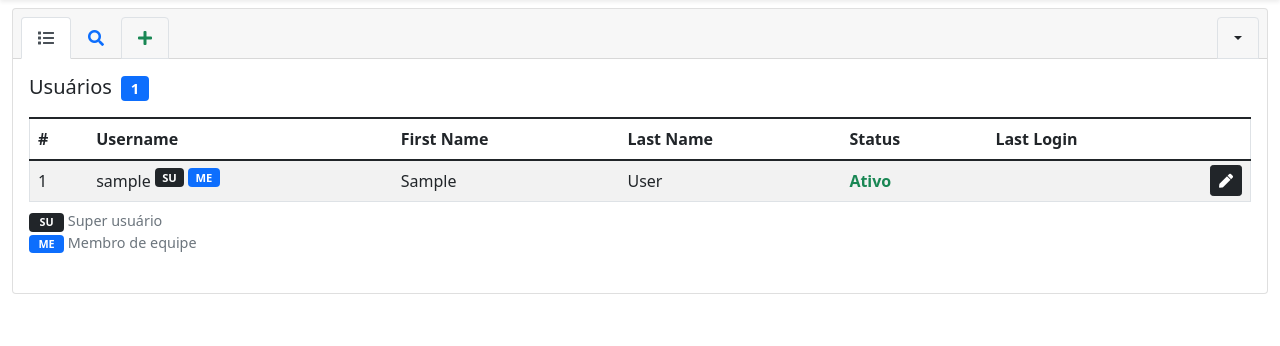
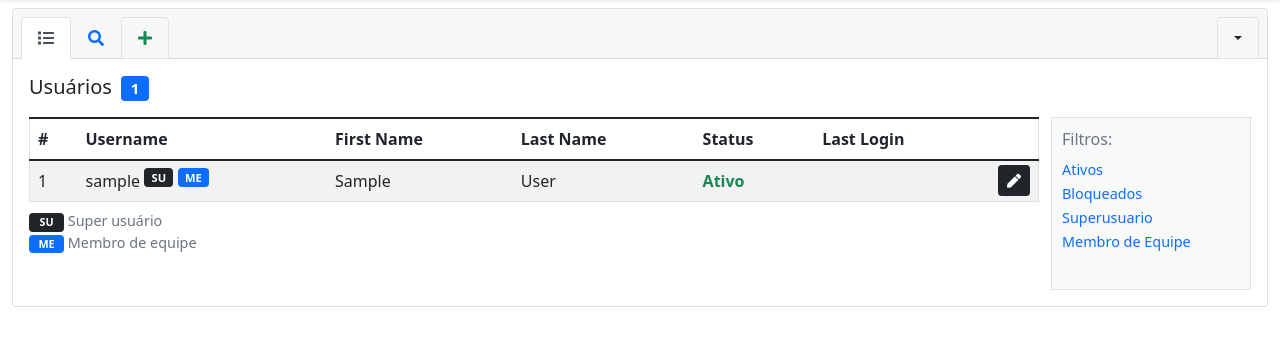
Before and after one commit to castelhano/dot, a Django app: page /core_usuarios in a window 1280 px wide. Shown: the part 45-391 px from the top of the page. Run offline with Django 3.2, Linux system fonts and the light colour scheme; the visitor is signed in with stand-in values (Sample User, id 1); data comes from the database, SQL or seed files in the repository; some libraries are stand-ins or nearby versions.

Commit message:
Consolidado biblioteca update_url.js

```diff
--- a/dot/app/core/views.py
+++ b/dot/app/core/views.py
@@ -43,17 +43,21 @@ def grupos(request):
 @permission_required('auth.view_user')
 def usuarios(request):
     usuarios = User.objects.all().order_by('username')
-    if request.method == 'POST':
-        if request.POST['pesquisa'] != '':
-            if request.POST['pesquisa'][-1] == '*':
-                if request.POST['pesquisa'] == 'super*':
-                    usuarios = usuarios.filter(is_superuser=True)
-                elif request.POST['pesquisa'] == 'membro*':
-                    usuarios = usuarios.filter(is_staff=True)
-                elif request.POST['pesquisa'] == 'inativo*':
-                    usuarios = usuarios.filter(is_active=False)
-            else:
-                usuarios = usuarios.filter(username__contains=request.POST['pesquisa'])
+    if request.GET:
+        if request.GET.get('pesquisa'):
+            usuarios = usuarios.filter(username__contains=request.GET.get('pesquisa'))
+        params = {}
+        fields = ['email','is_superuser','is_staff','is_active']
+        for p in request.GET:
+            if request.GET[p] in fields:
+                cleaned_data = ''
+                if request.GET[p] != 'True' and request.GET[p] != 'False':
+                    params[p] = request.GET[p]
+                elif request.GET[p] == 'True':
+                    params[p] = True
+                else:
+                    params[p] = False
+        usuarios = usuarios.filter(**params)
     return render(request,'core/usuarios.html',{'usuarios':usuarios})
 
 @login_required
--- a/dot/static/css/dot.css
+++ b/dot/static/css/dot.css
@@ -30,12 +30,17 @@ VERSION: 1.0
 
 .widget-thumb-img{position: relative;height: 150px;border: 3px solid #dee2e6;border-radius: .25rem;}
 .widget-thumb-controls{margin-top: 5px;}
+
+.filter-container{background-color: #F8F9FA;border:1px solid rgb(222, 226, 230);padding: 12px 10px 20px;min-width: 200px;}
+.filter-container a{text-decoration: none;color: #0d6efd!important;cursor: pointer;font-size:0.9rem;}
+.filter-container a.active{font-weight: bold;}
 @media(max-width: 992px){
   .rotate-lg--90{transform: rotateZ(-90deg);}
   .rotate-lg-90{transform: rotateZ(90deg);}
   .widget-thumb-container{margin-bottom:5px;margin-left:12px;width: 97.5%;display: flex;flex-direction: row;justify-content: flex-start;}
   .widget-thumb-img{height: 100px;border: 1px solid #dee2e6;}
   .widget-thumb-controls{margin-top: 0px;margin-left: 15px;}
+  .filter-container{padding-bottom: 0px;margin-bottom: 5px;}
 }
 .fs-7{font-size: 0.9rem;}
 .fs-8{font-size: 0.8rem;}
--- a/dot/static/js/update_url.js
+++ b/dot/static/js/update_url.js
@@ -1,3 +1,16 @@
+/* UPDATE URL
+** RAFAEL GUSTAVO
+** VERSÃO 1.0
+** BIBLIOTECA DE OPERAÇÕES COM URL:
+** updateUrl(): METODO INTERNO, ADICIONA OU ATUALIZA VALOR DE VARIAVEL NA URL
+** filter(): INFORMA VARIAVEL E VALOR PARA ADIÇÃO (OU UPDATE) NA URL E SUBMETE PAGINA
+** urlHasParam(): RETORNA BOOLEANO SE VARIAVEL ESTA PRESENTE NA URL
+** urlParams(): RETORNA STRING COM TODOS OS PARAMETROS DA URL
+** urlSetFiltersActive() METODO RECEBE UM DICIONARIO E MARCA COM CLASS active OS ID COM VARIAVEL CORRESPONDENTE NA URL (PASSOS A SEGUIR):
+** 1) CRIE UM DICIONARIO COM A KEY SENDO O NOME DA VARIAVEL E O VALOR O ID DO ELEMENTO QUE VAI RECEBER A CLASS active
+**    ex:   const = filters = {'meu_param':'id_meu_param'}
+**    ex2:  const = filters = {'meu_param=Foo':'id_meu_param'} NESTE CASO VALIDA PARAMETRO + VALOR
+**/
 function updateUrl(uri, key, value) {
   var re = new RegExp("([?&])" + key + "=.*?(&|$)", "i");
   var separator = uri.indexOf('?') !== -1 ? "&" : "?";
@@ -10,10 +23,12 @@ function updateUrl(uri, key, value) {
 }
 // USAGE: filter('nome', 'rafael')
 function filter(filter, value){location.href = updateUrl(window.location.href, filter, value);}
-function urlHasParam(param){return urlParams.has(param);}
+function urlHasParam(param){
+  const urlParams = new URLSearchParams(window.location.search);
+  return urlParams.has(param);
+}
 function urlParams(){return window.location.search;}
 function urlSetFiltersActive(filters){
-  for i in filters{
-    console.log(i);
-  }
-}
+  for(i in filters){
+    if(i.includes('=') && urlParams().includes(i)){document.getElementById(filters[i]).classList.add('active');}
+    else {if(urlHasParam(i)){document.getElementById(filters[i]).classList.add('active');}}}}
--- a/dot/templates/core/usuarios.html
+++ b/dot/templates/core/usuarios.html
@@ -30,6 +30,8 @@
   </div>
   <div class="card-body tab-content">
     <h5 class="card-title mb-3">Usuários <small class="badge bg-primary ms-1">{{usuarios.count}}</small></h5>
+    <div class="row">
+      <div class="col-lg order-2 order-lg-1">
     <div class="tab-pane fade show active" id="base" role="tabpanel">
       <table id="main_table" class="table border table-striped table-hover">
         <caption class="fs-7">
@@ -43,7 +45,7 @@
             <th class="d-none d-md-table-cell">First Name</th>
             <th class="d-none d-md-table-cell">Last Name</th>
             <th>Status</th>
-            <th class="d-none d-lg-table-cell">Last Login</th>
+            <th class="d-none d-xl-table-cell">Last Login</th>
             {% if perms.auth.change_user %}
             <th>&nbsp;</th>
             {% endif %}
@@ -57,7 +59,7 @@
             <td class="d-none d-md-table-cell">{{usuario.first_name}}</td>
             <td class="d-none d-md-table-cell">{{usuario.last_name}}</td>
             <td>{{usuario.is_active|yesno:"<b class='text-success'>Ativo</b>,<b class='text-danger'>Inativo</b>"|safe}}</td>
-            <td class="d-none d-lg-table-cell">{{usuario.last_login|date:'d/m/y H:i'}}</td>
+            <td class="d-none d-xl-table-cell">{{usuario.last_login|date:'d/m/y H:i'}}</td>
             {% if perms.auth.change_user %}
             <td class="text-end fit py-1">
               <a class="btn btn-sm btn-dark" href="{% url 'core_usuario_id' usuario.id %}" title="Editar"><i class="fas fa-pen"></i></a>
@@ -66,13 +68,26 @@
           </tr>
           {% empty %}
           <tr>
-            <td colspan="6">Nenhum registro a exibir</td>
+            <td colspan="7">Nenhum registro a exibir</td>
           </tr>
           {% endfor %}
         </tbody>
       </table>
     </div>
     <!-- <div class="tab-pane fade" id="param" role="tabpanel">param</div> -->
+  </div>
+  <div class="col-lg-auto ps-auto ps-lg-0 order-1 order-lg-2">
+    <div class="filter-container">
+      <h6 class="text-muted" style="cursor: help;" title="ALT + L para limpar filtros">Filtros:</h6>
+      <ul class="list-unstyled">
+        <li><a id="id_ativos" onclick="filter('is_active','True')">Ativos</a></li>
+        <li><a id="id_inativos" onclick="filter('is_active','False')">Bloqueados</a></li>
+        <li><a id="id_superuser" onclick="filter('is_superuser','True')">Superusuario</a></li>
+        <li><a id="id_staff" onclick="filter('is_staff','True')">Membro de Equipe</a></li>
+      </ul>
+    </div>
+  </div>
+  </div>
   </div>
 </div>
 
@@ -84,14 +99,12 @@
         <div class="col-auto pe-4 pt-2"><button type="button" class="btn-close" data-bs-dismiss="modal" aria-label="Close"></button></div>
       </div>
       <div class="modal-body">
-        <form id="app_form" action="{% url 'core_usuarios' %}" method="POST" autocomplete="off">
-          {% csrf_token %}
+        <form id="search_form" action="" onsubmit="filter('pesquisa', document.getElementById('id_pesquisa').value);return false;" method="GET" autocomplete="off">
           <div class="row g-1">
             <div class="form-floating mb-1 col-lg-12">
               <input type="text" class="form-control" name="pesquisa" value="" id="id_pesquisa" placeholder="">
               <label for="id_pesquisa">Termo pesquisa</label>
             </div>
-            <small class="ps-2"><b>Dica.</b> Consulte <span class="text-primary">super*</span> para todos os super usuarios, ou <span class="text-primary">membro*</span>, <span class="text-primary">inativo*</span></small>
           </div>
         </form>
       </div>
@@ -102,4 +115,17 @@
 
 {% block add_script_src %}
 <script src="{% static 'js/table_to_csv.js' %}"></script>
+<script src="{% static 'js/update_url.js' %}"></script>
 {% endblock %}
+
+<script>
+{% block add_script %}
+const filters = {
+  'is_active=True':'id_ativos',
+  'is_active=False':'id_inativos',
+  'is_superuser':'id_superuser',
+  'is_staff':'id_staff'
+}
+urlSetFiltersActive(filters);
+{% endblock %}
+</script>
```
Also changed, not shown: dot/templates/core/grupos.html (+5 -22 lines).
